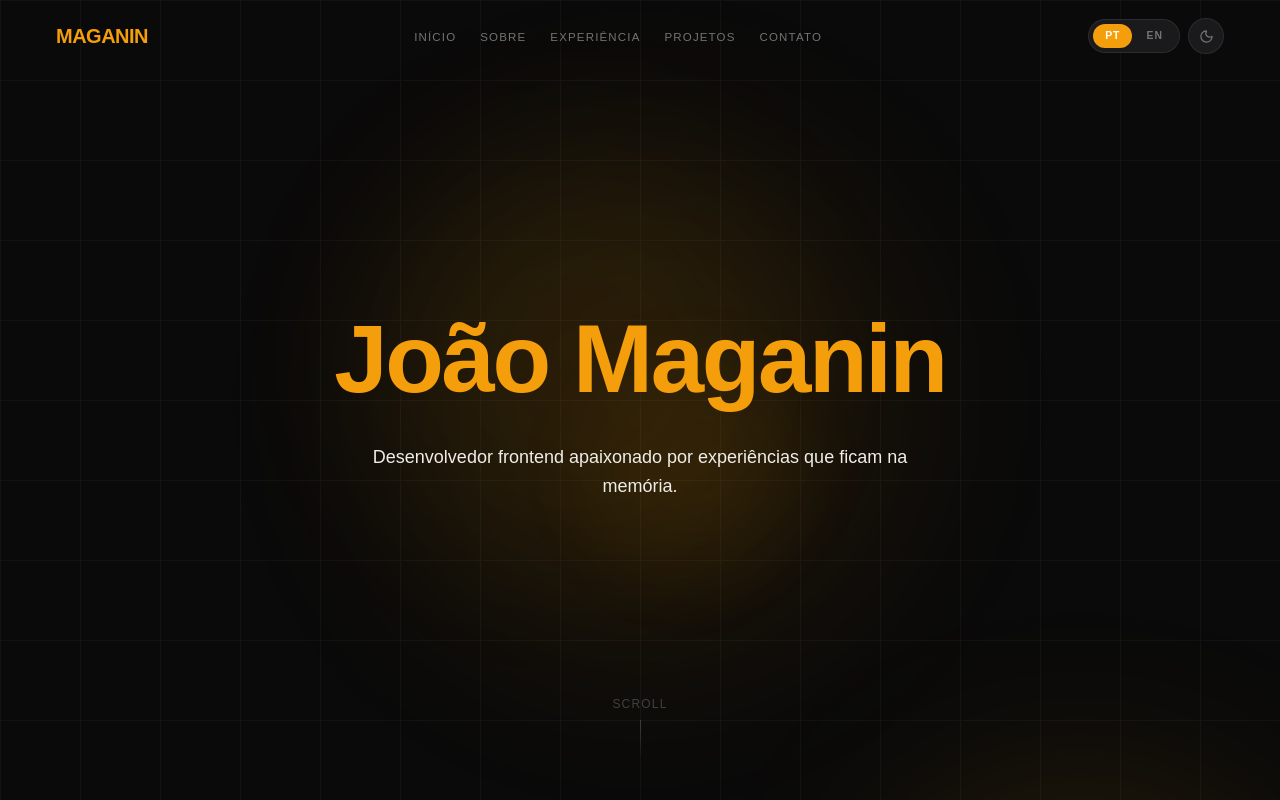
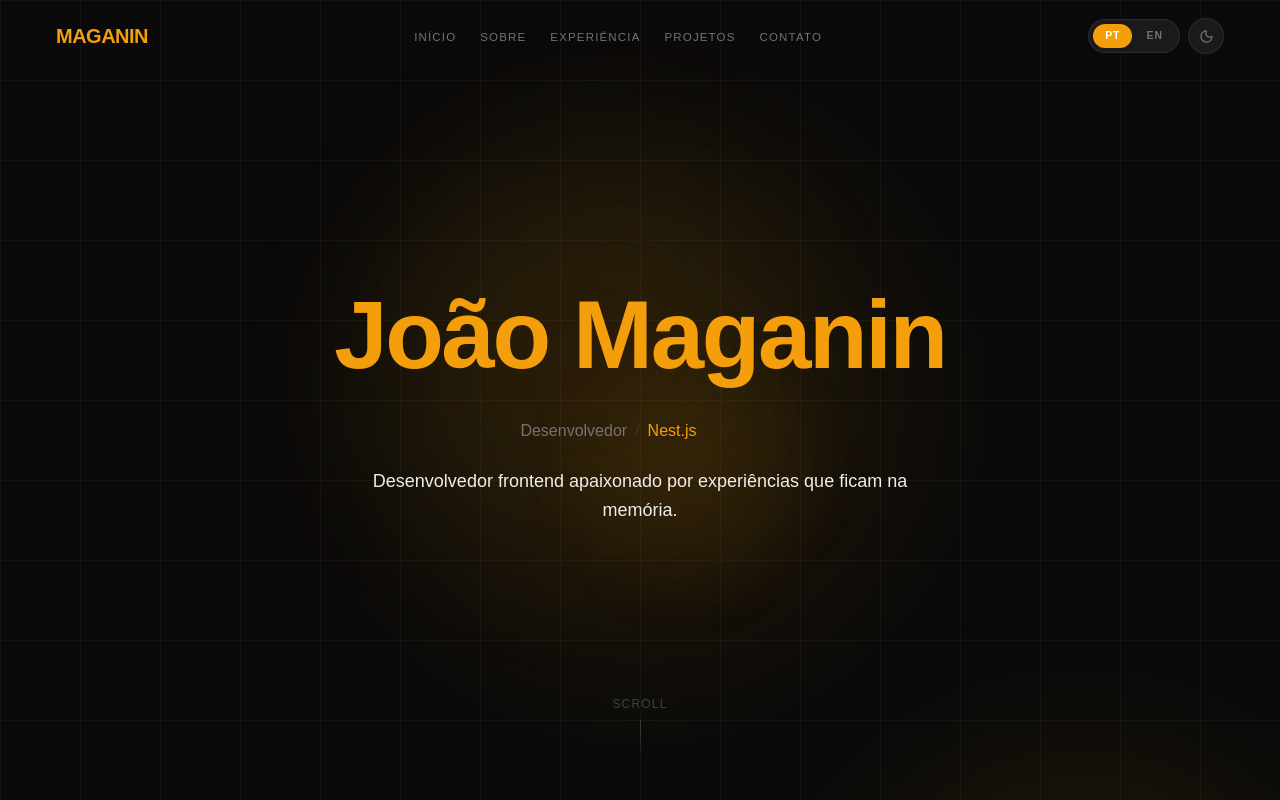
Before and after one commit to JoaoMaganin/jomag.com, a React (Vite) app: page / in a window 1280 px wide. Shown: the top 800 px of the page. Built offline with nearby package versions, Linux system fonts and the light colour scheme; a web font is replaced by a local one.

Commit message:
feat(Hero): wordRotator on Hero

```diff
--- a/src/components/sections/Hero.tsx
+++ b/src/components/sections/Hero.tsx
@@ -3,12 +3,15 @@ import { useGSAP } from "@gsap/react";
 import { gsap } from "../../lib/gsap";
 import { useLang } from "../../context/LanguageContext";
 import { translations } from "../../lib/translations";
+import { TECHS } from "../../lib/constants";
 
 export default function Hero() {
   const sectionRef = useRef<HTMLElement>(null);
   const overlayRef = useRef<HTMLDivElement>(null);
   const nameRef = useRef<HTMLHeadingElement>(null);
-  const subRef = useRef<HTMLParagraphElement>(null);
+  const subRef = useRef<HTMLDivElement>(null);
+  const subtitleRef = useRef<HTMLParagraphElement>(null);
+  const rotatorRef = useRef<HTMLSpanElement>(null);
   const indicatorRef = useRef<HTMLDivElement>(null);
   const orb1Ref = useRef<HTMLDivElement>(null);
   const orb2Ref = useRef<HTMLDivElement>(null);
@@ -32,9 +35,37 @@ export default function Hero() {
         .to(nameRef.current, { fontSize: finalSize, duration: 0.9, ease: "power3.inOut" })
         .to(overlayRef.current, { opacity: 0, duration: 0.5, ease: "power2.inOut", pointerEvents: "none" }, "<0.5")
         .fromTo(subRef.current, { opacity: 0, y: 20 }, { opacity: 1, y: 0, duration: 0.6 }, "-=0.1")
+        .fromTo(subtitleRef.current, { opacity: 0, y: 20 }, { opacity: 1, y: 0, duration: 0.6 }, "-=0.4")
         .fromTo(indicatorRef.current, { opacity: 0 }, { opacity: 1, duration: 0.5 }, "-=0.3");
 
-      // ── Animação do fundo do Hero
+      // ── Word Rotator ───────────────────────────────────────────────────────
+      let currentIndex = Math.floor(Math.random() * TECHS.length);
+
+      const rotateWord = () => {
+        const el = rotatorRef.current;
+        if (!el) return;
+        gsap.to(el, {
+          y: -16,
+          opacity: 0,
+          duration: 0.3,
+          ease: "power2.in",
+          onComplete: () => {
+            currentIndex = (currentIndex + 1) % TECHS.length;
+            el.textContent = TECHS[currentIndex];
+            gsap.fromTo(el,
+              { y: 16, opacity: 0 },
+              { y: 0, opacity: 1, duration: 0.4, ease: "power3.out" }
+            );
+          },
+        });
+      };
+
+      const delay = setTimeout(() => {
+        const interval = setInterval(rotateWord, 2000);
+        return () => clearInterval(interval);
+      }, 2800);
+
+      // ── Animação do fundo do Hero ──────────────────────────────────────────
       gsap.to(orb1Ref.current, {
         scale: 1.3,
         opacity: 0.7,
@@ -65,6 +96,8 @@ export default function Hero() {
         repeat: -1,
         delay: 1.5,
       });
+
+      return () => clearTimeout(delay);
     },
     { scope: sectionRef }
   );
@@ -122,8 +155,26 @@ export default function Hero() {
         >
           João Maganin
         </h1>
+
+        {/* Word rotator */}
+        <div
+          ref={subRef}
+          className="flex items-center gap-2 overflow-hidden text-base font-medium"
+          style={{ color: "var(--text-muted)", opacity: 0 }}
+        >
+          <span>{lang === "pt" ? "Desenvolvedor" : "Developer"}</span>
+          <span style={{ color: "var(--border)" }}>/</span>
+          <span
+            ref={rotatorRef}
+            className="inline-block min-w-[7rem] text-left"
+            style={{ color: "var(--accent)" }}
+          >
+            {TECHS[Math.floor(Math.random() * TECHS.length)]}
+          </span>
+        </div>
+
         <p
-          ref={subRef}
+          ref={subtitleRef}
           className="max-w-xl text-lg font-light leading-relaxed"
           style={{ color: "var(--text-primary)", opacity: 0 }}
         >
--- /dev/null
+++ b/src/lib/constants.ts
@@ -0,0 +1 @@
+export const TECHS = ["React", "Java", "TypeScript", "Python", "Node.js", "SpringBoot", "Django", "Nest.js", "GSAP", "Next.js", "SQL"];
```
